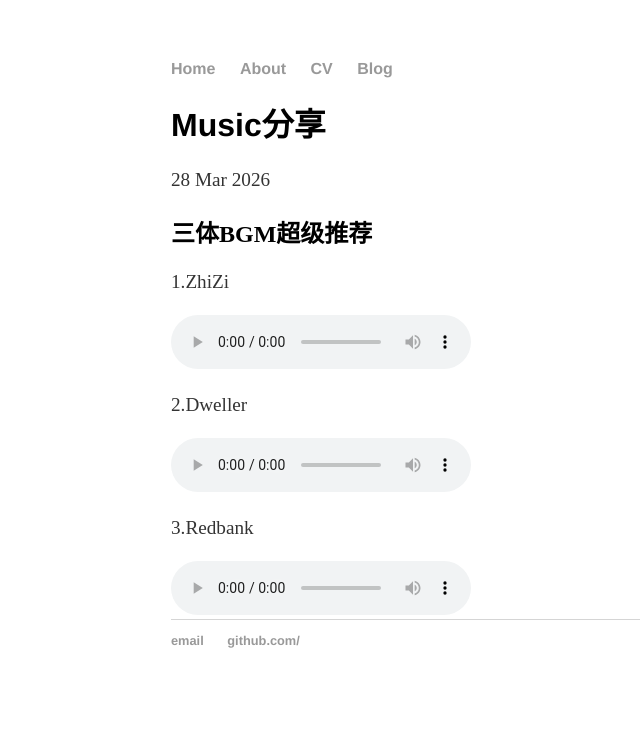
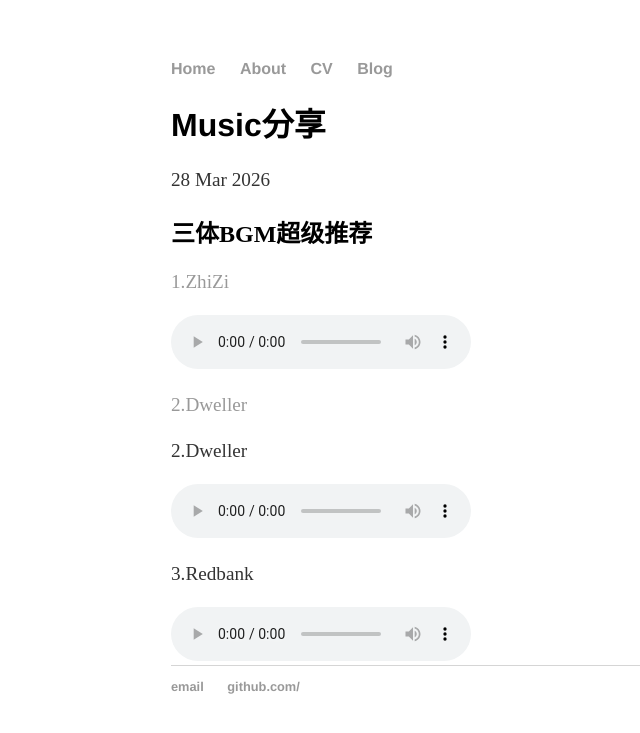
Before and after one commit to kaiagss/kaiagss.github.io, a Jekyll site: the page built from _posts/2026-03-28-Yan-site-launched.md, in a window 1280 px wide. Shown: the top 733 px of the page, without its empty margins (21-661 px from the left). Built offline with Jekyll 4.4.1, drawn with Linux system fonts in a browser that asks for light colours.

Commit message:
Update 2026-03-28-Yan-site-launched.md

```diff
--- a/_posts/2026-03-28-Yan-site-launched.md
+++ b/_posts/2026-03-28-Yan-site-launched.md
@@ -5,12 +5,12 @@ date: 2026-03-28
 ---
 
 ## 三体BGM超级推荐
-
-<p>1.ZhiZi</p>
+[1.ZhiZi](https://kaiagss.github.io/my-music/1.ZhiZi.mp3)
 <audio controls>
     <source src="https://kaiagss.github.io/my-music/1.ZhiZi.mp3">
 </audio>
 
+[2.Dweller](https://kaiagss.github.io/my-music/2.dweller.mp3)
 <p>2.Dweller</p>
 <audio controls>
     <source src="https://kaiagss.github.io/my-music/2.dweller.mp3">
```
